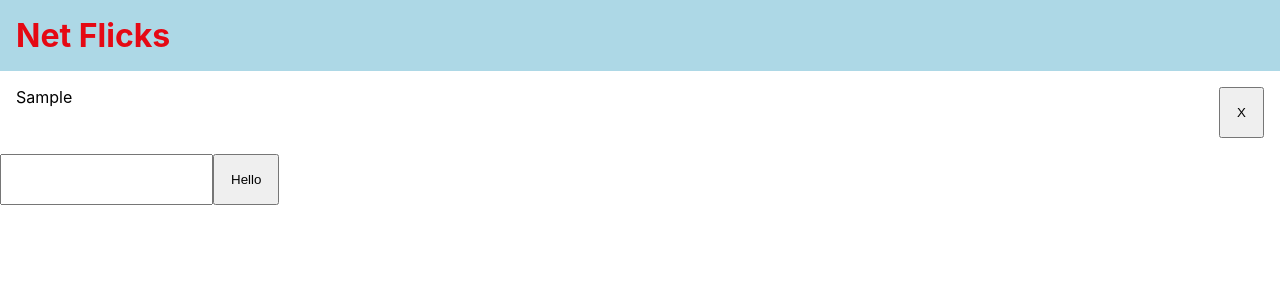
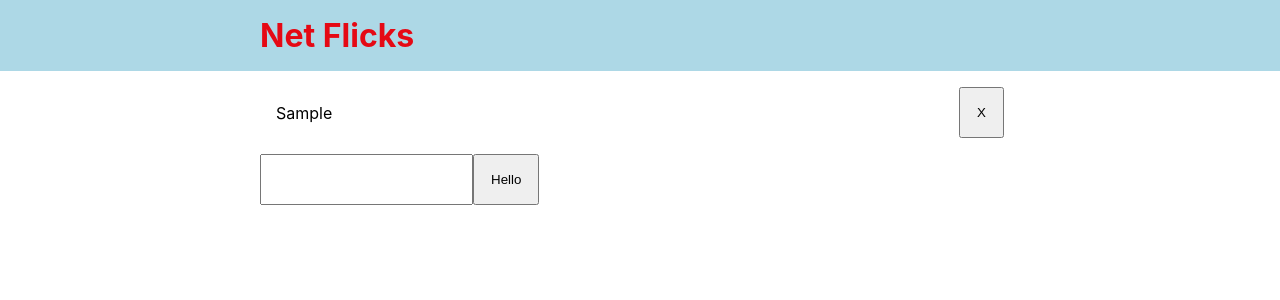
Before and after one commit to McCourtRC/netflicks-cra, a React (Create React App) app: page / in a window 1280 px wide. Both pictures are taken after typing "Sample" into the empty fields and a click on the button "Hello". Shown: the top 300 px of the page. Built offline with nearby package versions, Linux system fonts and the light colour scheme.

Commit message:
update styles

```diff
--- a/src/App.tsx
+++ b/src/App.tsx
@@ -3,14 +3,20 @@ import { ThemeProvider } from '@emotion/react';
 import { theme } from 'theme';
 import Header from 'components/Header';
 import TodoList from 'components/TodoList';
+import styled from '@emotion/styled';
+
+const Container = styled.div`
+  margin: auto;
+  max-width: 760px;
+`;
 
 const App = () => {
   return (
     <ThemeProvider theme={theme}>
-      <div className='App'>
-        <Header />
+      <Header />
+      <Container>
         <TodoList />
-      </div>
+      </Container>
     </ThemeProvider>
   );
 };
--- a/src/components/Header.tsx
+++ b/src/components/Header.tsx
@@ -3,12 +3,13 @@ import { Theme } from '@emotion/react';
 import React from 'react';
 
 const Container = styled.header`
-  padding: 1rem;
   background-color: lightblue;
 `;
 
 const Logo = styled.h1`
-  margin: 0;
+  margin: auto;
+  padding: 1rem;
+  max-width: 760px;
   color: ${({ theme }: { theme: Theme }) => theme.colors.primary};
 `;
 
--- a/src/components/TodoItem.tsx
+++ b/src/components/TodoItem.tsx
@@ -6,9 +6,10 @@ import Button from 'lib/Button';
 const Item = styled.li`
   display: flex;
   padding: 1rem;
+  align-items: center;
   justify-content: space-between;
   :nth-child(even) {
-    background-color: lightblue;
+    background-color: #dff2f8;
   }
 `;
 
```
